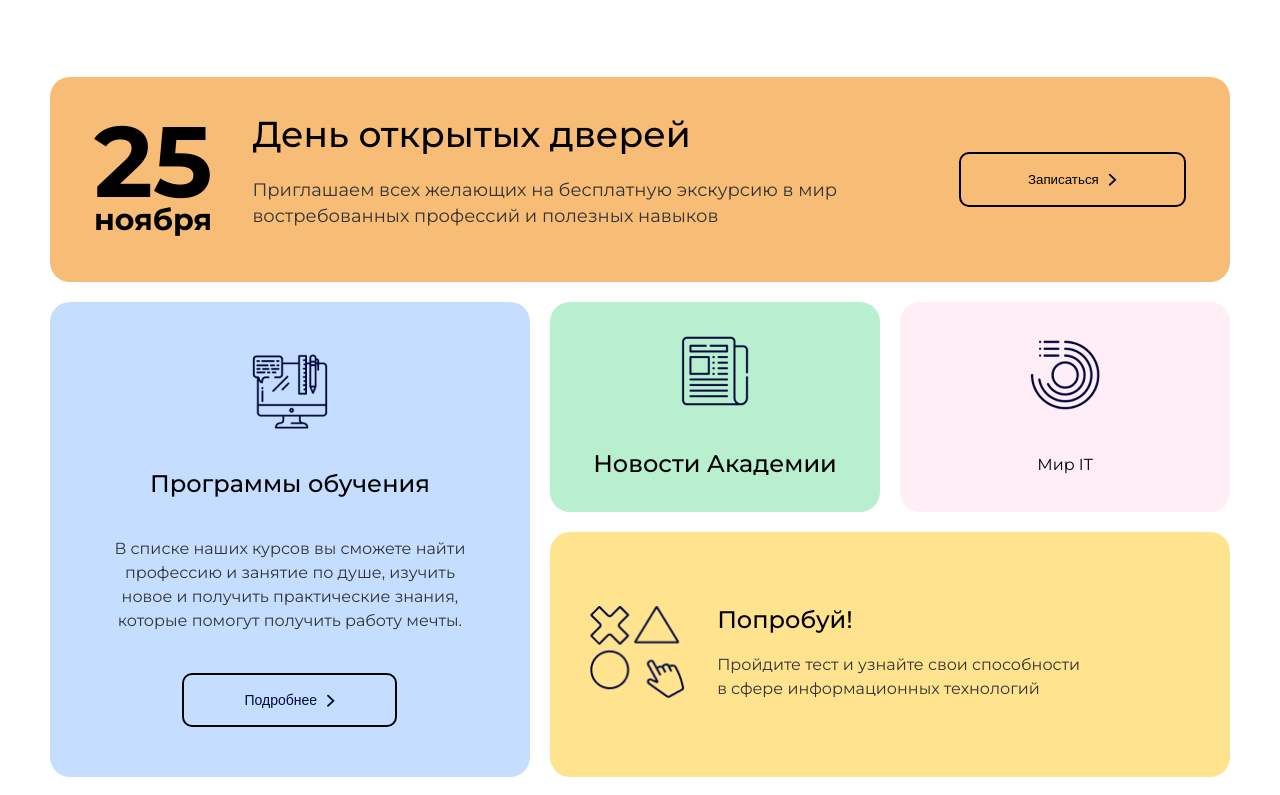
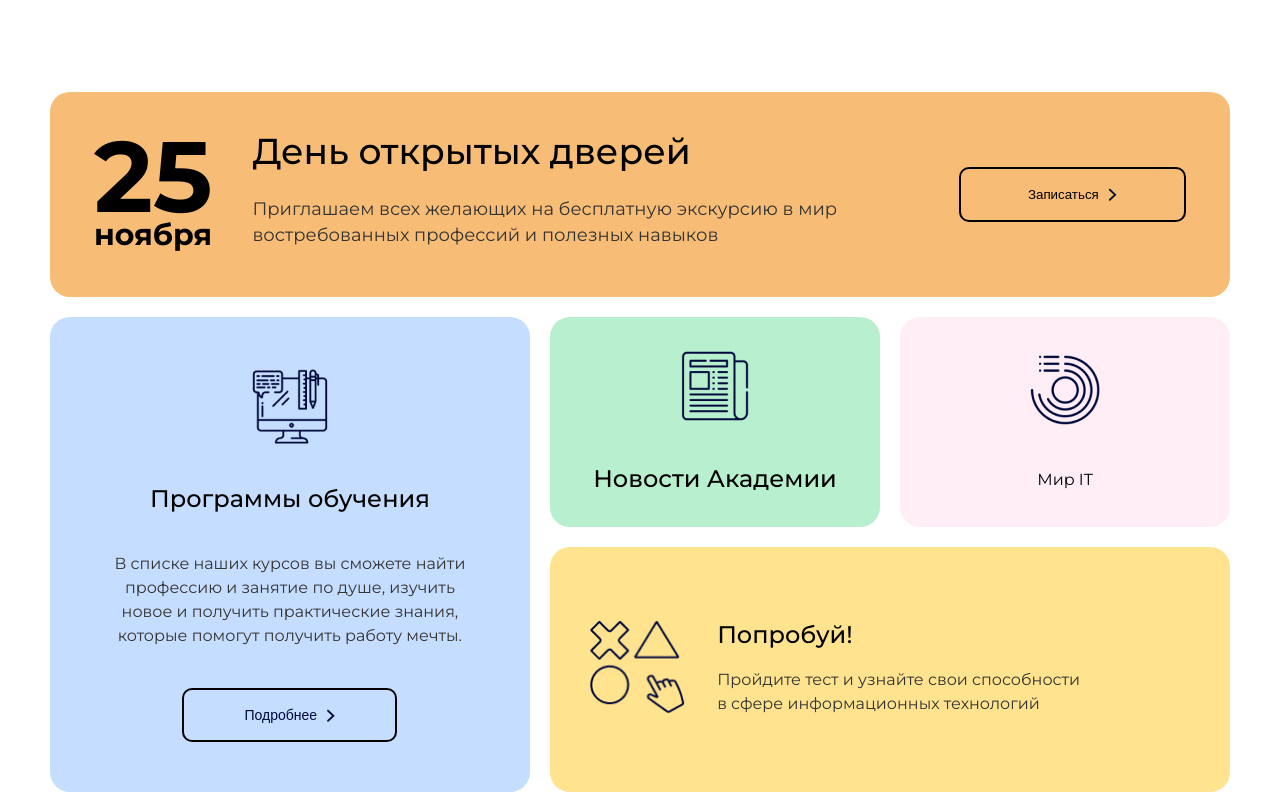
Before and after one commit to k1xd-fr/Project-1-Exam, a website: page index.html in a window 1280 px wide. Shown: the part 1897-2692 px from the top of the page. Drawn offline with Linux system fonts and the light colour scheme; files whose address does not match are found by name.

Commit message:
add bugs

```diff
--- a/setting/scss/_info.scss
+++ b/setting/scss/_info.scss
@@ -279,6 +279,7 @@
     display: grid;
     grid-template-columns: minmax(480px, 1fr) repeat(2, minmax(330px, 1fr));
     max-width: 1180.18px;
+    padding-top: 15px;
     @include _1250px {
       display: block;
       max-width: 500px;
@@ -332,7 +333,7 @@
         &_title {
           font-weight: 500;
           font-size: 36px;
-          line-height: 26px;
+          line-height: 30px;
         }
         &_p {
           font-weight: 400;
```
Also changed, not shown: setting/css/style.css, 1 other file.
